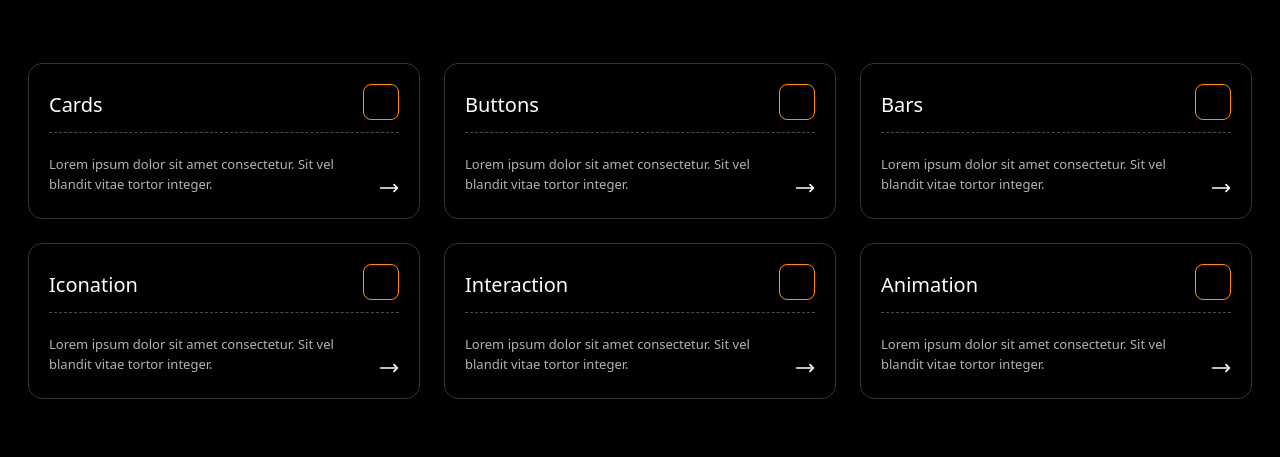
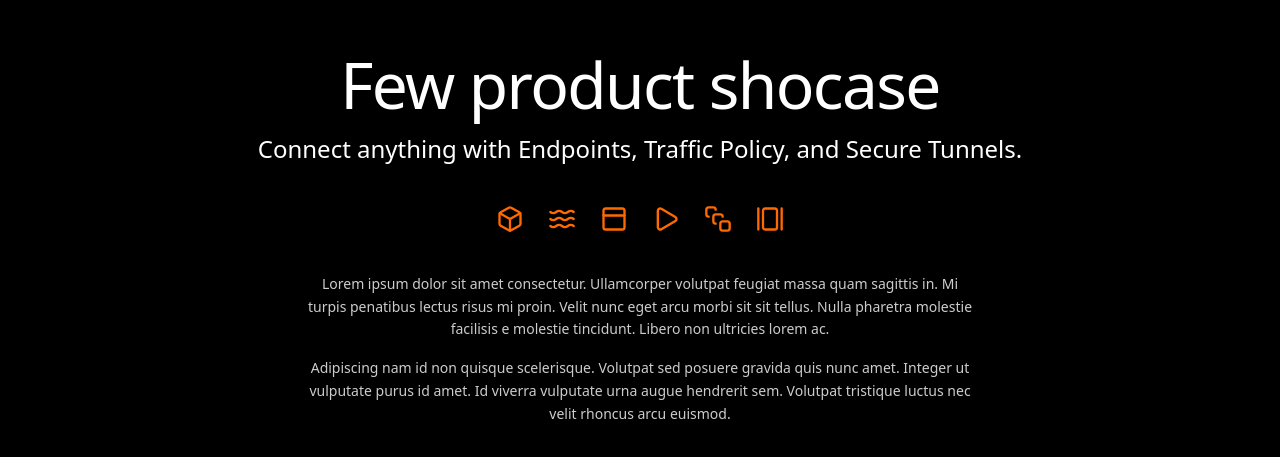
Before and after one commit to prashxant/26labs, a Next.js app: page /plus in a window 1280 px wide. Shown: the part 569-1026 px from the top of the page. Built offline with nearby package versions, Linux system fonts and the light colour scheme; no server answers.

Commit message:
showCASE

```diff
--- a/app/plus/page.tsx
+++ b/app/plus/page.tsx
@@ -1,10 +1,11 @@
 
-import { PlusCard } from "@/components/plus/card/PlusCard";
+
+import ProductShowcase from "@/components/plus/ShawCase";
 
 function page() {
   return (
     <div className="w-full flex justify-center items-center h-[200vh] bg-black">
-      <PlusCard/>
+        <ProductShowcase/>
     </div>
   );
 }
--- /dev/null
+++ b/components/plus/ShawCase.tsx
@@ -0,0 +1,56 @@
+"use client";
+
+import {
+  Box,
+  SquareStack,
+  Play,
+  PanelTop,
+  GalleryHorizontal,
+  Waves,
+} from "lucide-react";
+
+export default function ProductShowcase() {
+  return (
+    <section className="relative py-16 text-center text-white overflow-hidden">
+      <div className="relative max-w-4xl mx-auto px-6">
+        {/* Heading */}
+        <h2 className="text-[64px] font-light tracking-tight ">
+          Few product shocase
+        </h2>
+
+        <p className="text-white text-2xl mb-10">
+          Connect anything with Endpoints, Traffic Policy, and Secure Tunnels.
+        </p>
+
+        {/* Icons Row */}
+        <div className="flex justify-center gap-6 mb-10 text-orange-500">
+          <Box className="size-7" />
+          <Waves className="size-7" />
+          <PanelTop className="size-7" />
+          <Play className="size-7" />
+          <SquareStack className="size-7" />
+          <GalleryHorizontal className="size-7" />
+        </div>
+
+        {/* Description */}
+        <div className="max-w-2xl mx-auto text-white/80 text-sm leading-relaxed space-y-4">
+          <p>
+            Lorem ipsum dolor sit amet consectetur. Ullamcorper volutpat feugiat
+            massa quam sagittis in. Mi turpis penatibus lectus risus mi proin.
+            Velit nunc eget arcu morbi sit sit tellus. Nulla pharetra molestie
+            facilisis e molestie tincidunt. Libero non ultricies lorem ac.
+          </p>
+
+          <p>
+            Adipiscing nam id non quisque scelerisque. Volutpat sed posuere
+            gravida quis nunc amet. Integer ut vulputate purus id amet. Id
+            viverra vulputate urna augue hendrerit sem. Volutpat tristique
+            luctus nec velit rhoncus arcu euismod.
+          </p>
+        </div>
+
+    </div>
+
+    </section>
+  );
+}
```
